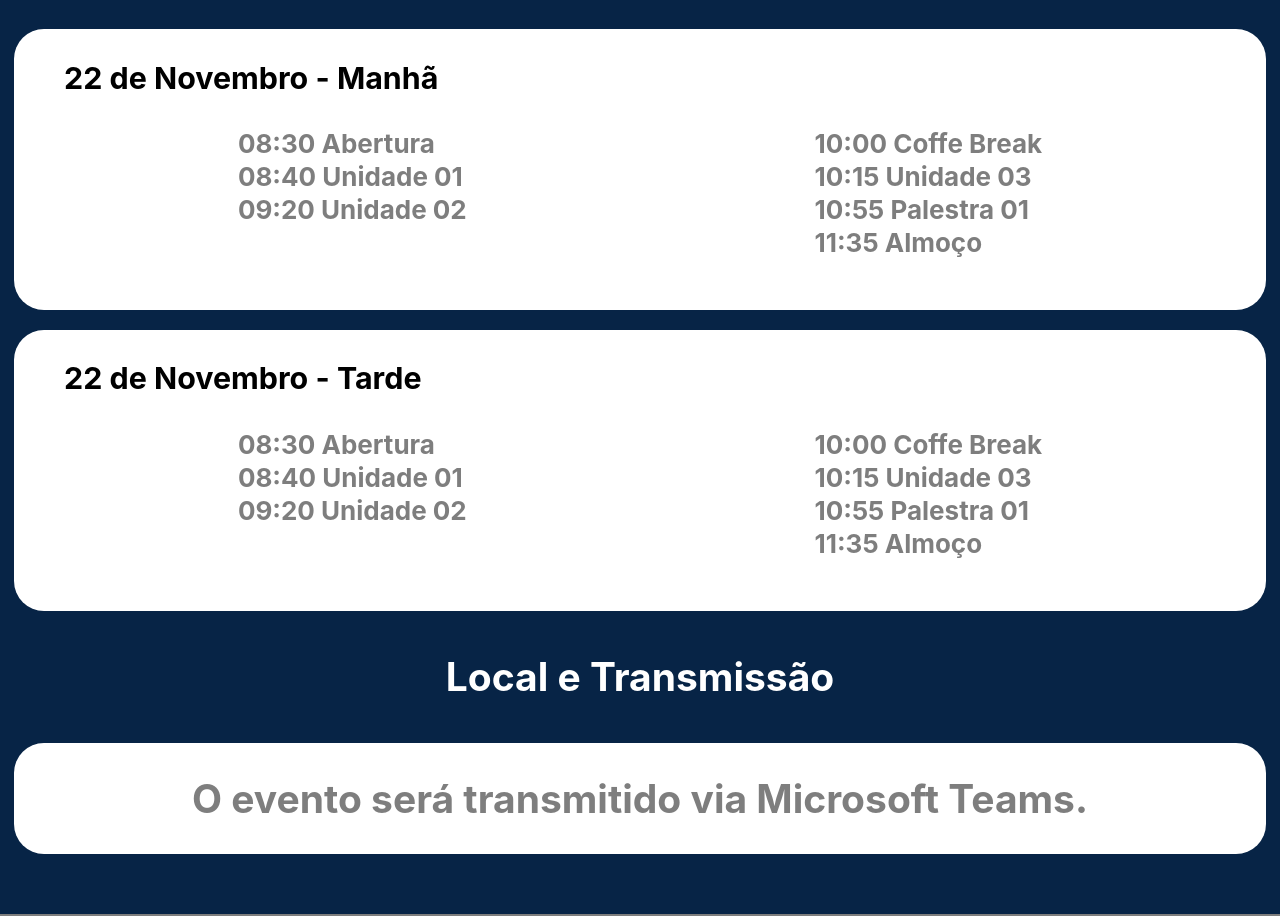
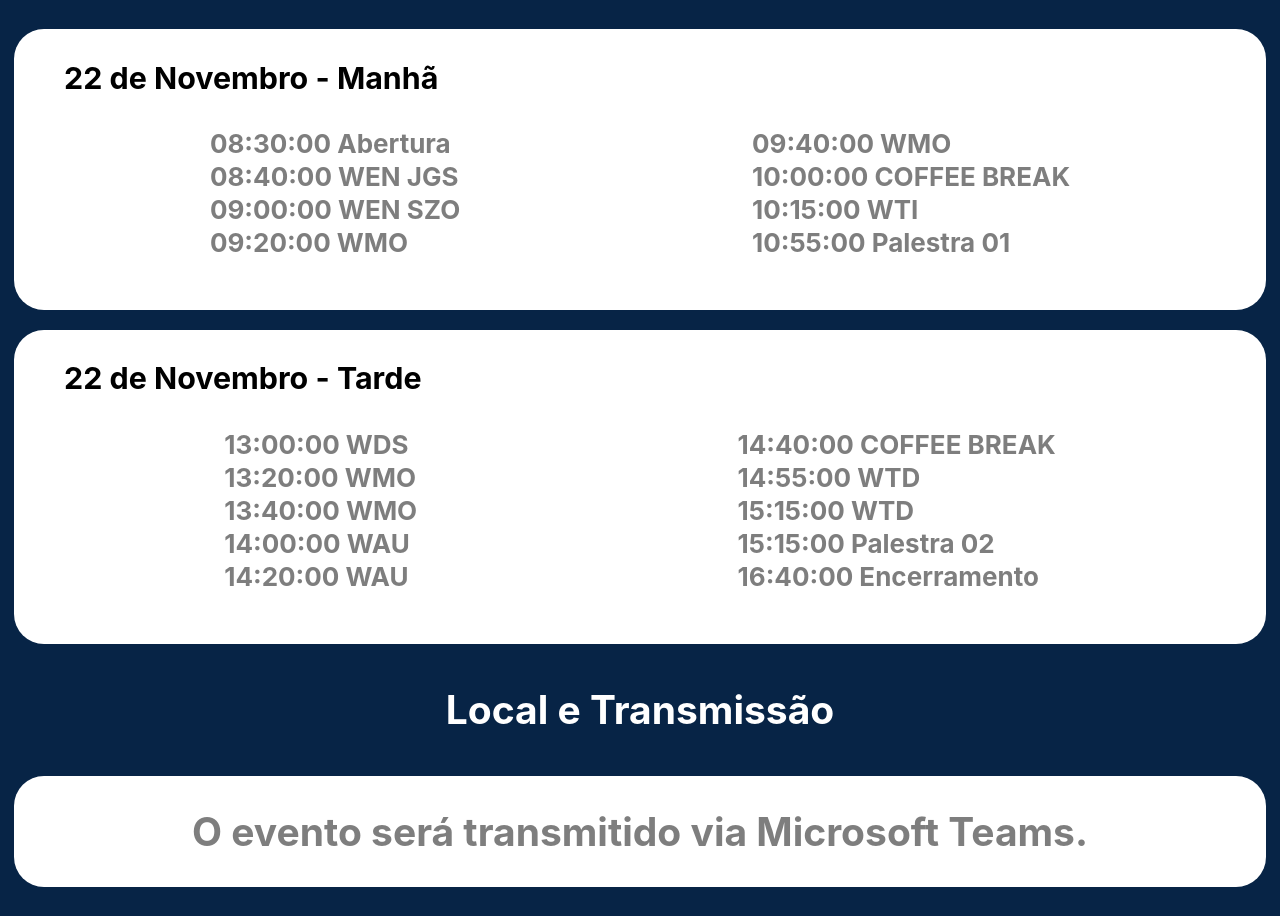
Before and after one commit to RA4Z/experience-day, a React (Create React App) app: page / in a window 1280 px wide. Shown: the part 1320-2236 px from the top of the page. Built offline with nearby package versions, Linux system fonts and the light colour scheme.

Commit message:
Adicionando horários coerentes

```diff
--- a/src/pages/App.css
+++ b/src/pages/App.css
@@ -8,9 +8,11 @@
   font-size: calc(10px + 2vmin);
   color: white;
 }
+
 .App-link {
   color: #61dafb;
 }
+
 .image-header {
   max-width: 100%;
 }
@@ -22,15 +24,18 @@
   width: 100%;
   color: black;
 }
+
 .bloco-left {
   max-width: 40%;
   text-wrap: wrap;
   text-align: center;
 }
+
 .bloco-right {
   align-self: flex-end;
   max-width: 50%;
 }
+
 .caixa-cronograma {
   background-color: white;
   color: #7E7E7E;
@@ -41,24 +46,61 @@
   padding: 50px;
   padding-top: 0px;
 }
+
 .horarios {
   display: flex;
   justify-content: space-around;
 }
+
 .horario {
   font-weight: bold;
   max-width: 40%;
   text-wrap: wrap;
 }
+
 p {
+  cursor: pointer;
   margin: 2px;
+  transition: .5s;
+
+  &:hover {
+    color: #072446;
+  }
 }
+
+[aria-label] {
+  position: relative;
+}
+
+[aria-label]::after {
+  content: attr(aria-label);
+  display: none;
+  position: absolute;
+  top: 110%;
+  left: 0px;
+  z-index: 5000;
+  pointer-events: none;
+  text-align: center;
+  border-radius: 20px;
+  border: solid white 1px;
+  padding: 8px 10px;
+  text-decoration: none;
+  font-size: .9em;
+  color: #fff;
+  background-color: #072446;
+}
+
+[aria-label]:hover::after {
+  display: block;
+}
+
 input {
   width: 90%;
   padding: 12px 20px;
   margin-bottom: 15px;
   box-sizing: border-box;
 }
+
 button {
   background-color: #2174BD;
   border: none;
@@ -71,9 +113,12 @@ button {
   font-size: 16px;
   transition: 0.5s;
 }
+
 button:hover {
-  background-color: #0D273E; /* Green */
+  background-color: #0D273E;
+  /* Green */
 }
+
 .rodape {
   background-color: #7E7E7E;
   height: auto;
--- a/src/pages/App.tsx
+++ b/src/pages/App.tsx
@@ -31,7 +31,7 @@ function App() {
   }
 
   return (
-    <div className="App">
+    <div className="App ">
       <header className="App-header">
         <img src={logoPCP} className="App-logo" alt="logo" />
         <img src={backgroundWeg} className="image-header" alt="cabeçalho" />
@@ -48,15 +48,16 @@ function App() {
           <h3 style={{ color: 'black' }}>22 de Novembro - Manhã</h3>
           <div className='horarios'>
             <div className='horario'>
-              <p>08:30    Abertura</p>
-              <p>08:40    Unidade 01</p>
-              <p>09:20    Unidade 02</p>
+              <p aria-label='Abertura do evento'>08:30:00    Abertura</p>
+              <p aria-label='Agendamento de Inspeções após pré teste'>08:40:00    WEN JGS</p>
+              <p aria-label='Reduzir o tempo de tratativa das mensagens de exceção'>09:00:00    WEN SZO</p>
+              <p aria-label='F-WM (Factory - Warehouse Management)'>09:20:00    WMO</p>
             </div>
             <div className='horario'>
-              <p>10:00    Coffe Break</p>
-              <p>10:15    Unidade 03</p>
-              <p>10:55    Palestra 01</p>
-              <p>11:35    Almoço</p>
+              <p aria-label='ATO (Assembly to Order)'>09:40:00    WMO</p>
+              <p aria-label='Coffee Break'>10:00:00    COFFEE BREAK</p>
+              <p aria-label='Planejamento e Programação no Departamento de Tintas Pó'>10:15:00    WTI</p>
+              <p aria-label='Evolução do PCP Dentro da WEG'>10:55:00    Palestra 01</p>
             </div>
           </div>
         </div>
@@ -65,15 +66,18 @@ function App() {
           <h3 style={{ color: 'black' }}>22 de Novembro - Tarde</h3>
           <div className='horarios'>
             <div className='horario'>
-              <p>08:30    Abertura</p>
-              <p>08:40    Unidade 01</p>
-              <p>09:20    Unidade 02</p>
+              <p aria-label='Acompanhamento e execução das atividades do bloco K'>13:00:00    WDS</p>
+              <p aria-label='Otimização nos Projetos de Embalagens'>13:20:00    WMO</p>
+              <p aria-label='Melhorias nos Processos de Partes e Peças'>13:40:00    WMO</p>
+              <p aria-label='Indicadores Gerenciais de Drives e Controls'>14:00:00    WAU</p>
+              <p aria-label='Dashboard de Controle da Previsão de Vendas'>14:20:00    WAU</p>
             </div>
             <div className='horario'>
-              <p>10:00    Coffe Break</p>
-              <p>10:15    Unidade 03</p>
-              <p>10:55    Palestra 01</p>
-              <p>11:35    Almoço</p>
+              <p aria-label='Coffee Break'>14:40:00    COFFEE BREAK</p>
+              <p aria-label='Processo S&OP WTD'>14:55:00    WTD</p>
+              <p aria-label='Aplicação do APS na Programação de Transformadores'>15:15:00    WTD</p>
+              <p aria-label='Autoconhecimento e Trabalho em Equipe'>15:15:00    Palestra 02</p>
+              <p aria-label='Encerramento do evento'>16:40:00    Encerramento</p>
             </div>
           </div>
         </div>
```
